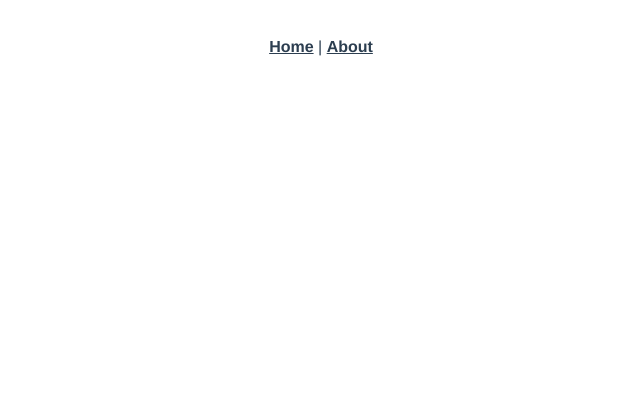
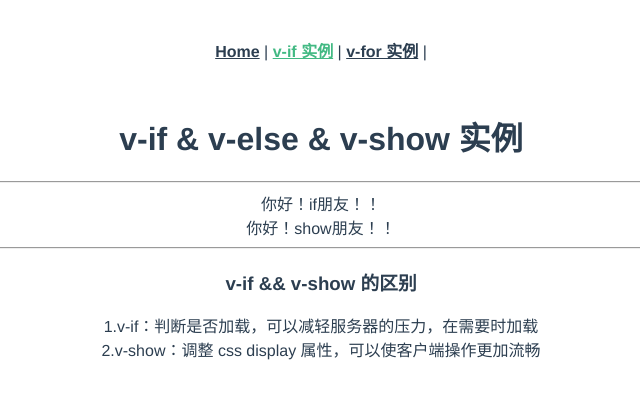
Before and after one commit to zhaoxin311/html5-css3-example, a Vue app: page /v-if in a window 1280 px wide. Shown: the top 398 px of the page, without its empty margins (319-959 px from the left). Built offline with nearby package versions, Linux system fonts and the light colour scheme.

Commit message:
v-if & v-else & v-show & v-for 实例

```diff
--- a/src/App.vue
+++ b/src/App.vue
@@ -2,7 +2,8 @@
   <div id="app">
     <div id="nav">
       <router-link to="/">Home</router-link> |
-      <router-link to="/about">About</router-link>
+      <router-link to="/v-if">v-if 实例</router-link> |
+      <router-link to="/v-for">v-for 实例</router-link> |
     </div>
     <router-view />
   </div>
--- a/src/components/HelloWorld.vue
+++ b/src/components/HelloWorld.vue
@@ -1,21 +1,12 @@
 <template>
   <div class="hello">
     <h1>{{ msg }}</h1>
-    <p>
-      For a guide and recipes on how to configure / customize this project,<br />
-      check out the
-      <a href="https://cli.vuejs.org" target="_blank" rel="noopener"
-        >vue-cli documentation</a
-      >.
-    </p>
-    <h3>Installed CLI Plugins</h3>
+    <hr>
     <ul>
       <li>
         <a
-          href="https://github.com/vuejs/vue-cli/tree/dev/packages/%40vue/cli-plugin-babel"
-          target="_blank"
-          rel="noopener"
-          >babel</a
+          href=""
+          >v-if & v-else & v-show 实例l</a
         >
       </li>
       <li>
--- a/src/router/index.js
+++ b/src/router/index.js
@@ -11,13 +11,16 @@ const routes = [
     component: Home,
   },
   {
-    path: "/about",
-    name: "About",
-    // route level code-splitting
-    // this generates a separate chunk (about.[hash].js) for this route
-    // which is lazy-loaded when the route is visited.
+    path: "/v-if",
+    name: "v-if",
     component: () =>
-      import(/* webpackChunkName: "about" */ "../views/About.vue"),
+      import("../views/example/v-if.vue"),
+  },
+  {
+    path: "/v-for",
+    name: "v-for",
+    component: () =>
+      import("../views/example/v-for.vue"),
   },
 ];
 
--- a/src/views/About.vue
+++ /dev/null
@@ -1,10 +0,0 @@
-<template>
-  <div class="about">
-    <h1>
-      This is an about
-      哒哒哒哒哒哒多多多多多多多多多多多多多多多多多多多多多多多多多多多多多多多多多多多多多多多多多多多多多多多多多多多多
-      page
-    </h1>
-    <span> zhaoxin have to study！now！！！</span>
-  </div>
-</template>
--- /dev/null
+++ b/src/views/example/v-for.vue
@@ -0,0 +1,23 @@
+<template>
+  <div class="about">
+    <h1>v-for 实例</h1>
+    <hr />
+    <div id="app">
+        <ul>
+            <li v-for="item in items" :key="item">
+                {{item}}
+            </li>
+        </ul>
+    </div>
+  </div>
+</template>
+<script>
+export default {
+  name: "app",
+  data() {
+    return {
+     items:[25,52,41,69,53,47,55,84,55]
+    };
+  },
+};
+</script>
--- /dev/null
+++ b/src/views/example/v-if.vue
@@ -0,0 +1,26 @@
+<template>
+  <div class="about">
+    <h1>v-if & v-else & v-show 实例</h1>
+    <hr />
+    <div id="app">
+      <div v-if="isLogin">你好！if朋友！！</div>
+      <div v-else>朋友，我看不到你！！</div>
+      <div v-show="isLogin">你好！show朋友！！</div>
+      <hr>
+      <h3>v-if && v-show 的区别</h3>
+     <span>1.v-if：判断是否加载，可以减轻服务器的压力，在需要时加载</span> <br>
+     <span>2.v-show：调整 css display 属性，可以使客户端操作更加流畅</span>
+
+    </div>
+  </div>
+</template>
+<script>
+export default {
+  name: "app",
+  data() {
+    return {
+      isLogin: true,
+    };
+  },
+};
+</script>
```
